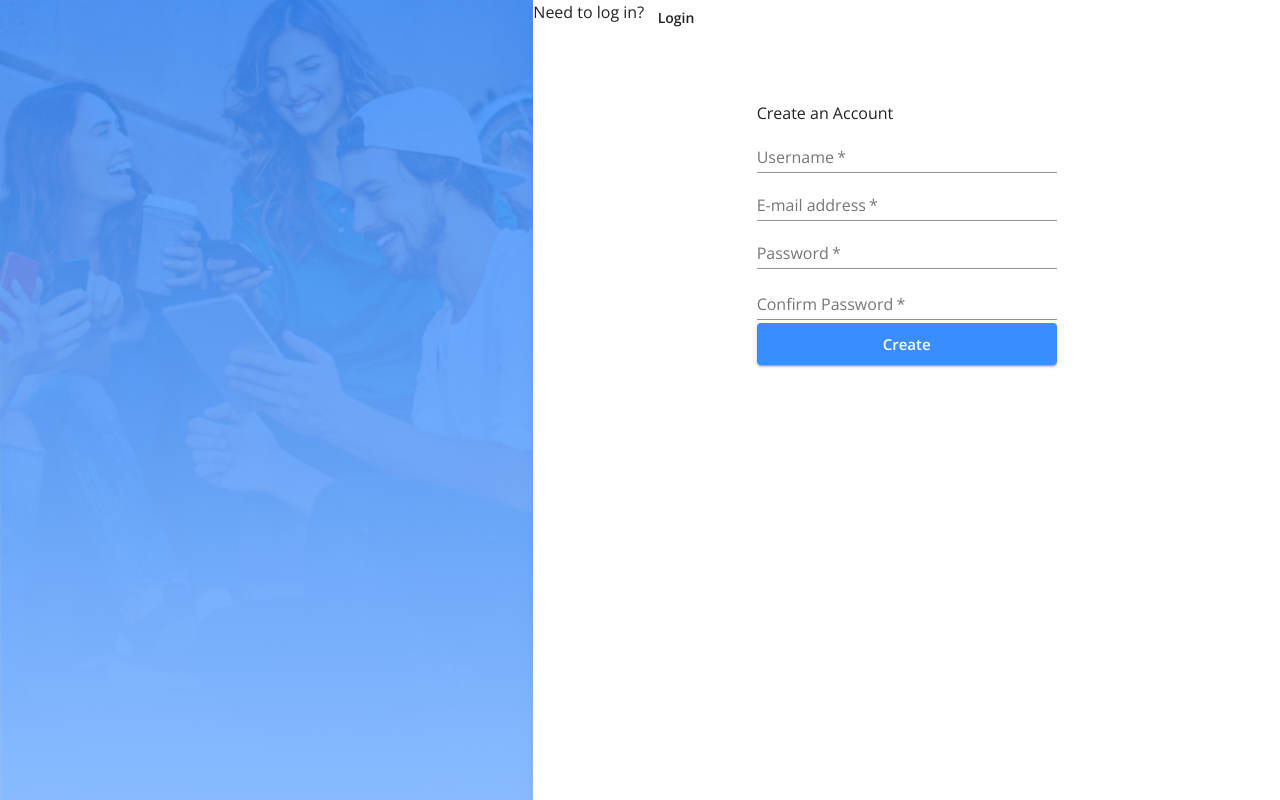
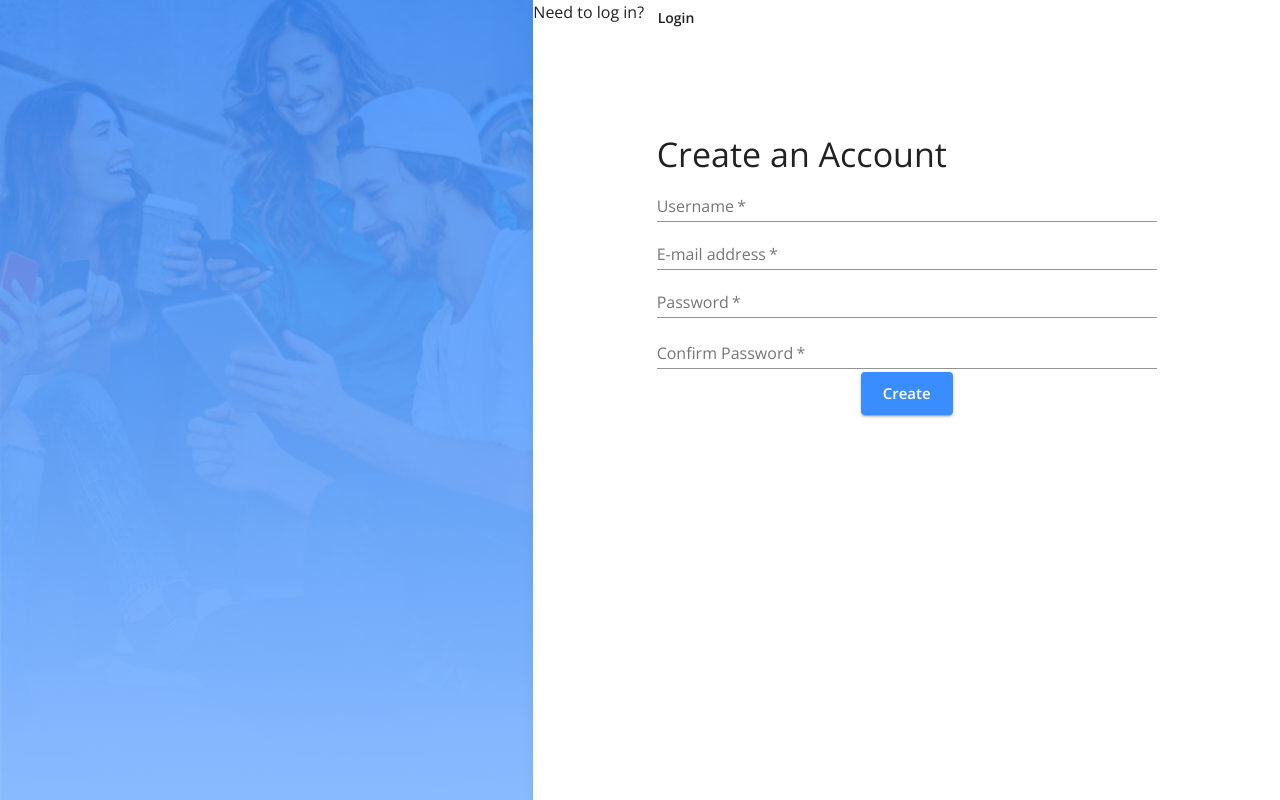
Before and after one commit to deliaconstantino/messenger-app, a React (Create React App) app in the folder client/: page / in a window 1280 px wide. Built offline with nearby package versions, Linux system fonts and the light colour scheme; no server answers.

Commit message:
added h4 to 'create an account' plus added padding

```diff
--- a/client/src/components/UserAccess/Signup.js
+++ b/client/src/components/UserAccess/Signup.js
@@ -17,6 +17,7 @@ const useStyles = makeStyles((theme) => ({
     display: "flex",
     direction: "column",
     justifyContent: "center",
+    padding: theme.spacing(4),
     // alignItems: "center",
   },
   input: {
@@ -25,7 +26,10 @@ const useStyles = makeStyles((theme) => ({
       minWidth: "250px"
     },
     [theme.breakpoints.up('sm')]: {
-      minWidth: "300px"
+      minWidth: "400px"
+    },
+    [theme.breakpoints.up('md')]: {
+      minWidth: "500px"
     },
     // [theme.breakpoints.up('lg')]: {
     //   backgroundColor: green[500],
@@ -53,13 +57,7 @@ const useStyles = makeStyles((theme) => ({
   formGrid: {
     justifyContent: "center",
     alignItems: "center",
-    // padding: theme.spacing(1),
     flexDirection: "column",
-    alignItems: "stretch",
-    // minWidth: "100%",
-    // width: "100%"
-    // // marginRight: '10',
-    // marginLeft: "10",
   },
   // button: {
   //   color: "white"
@@ -97,7 +95,7 @@ const Signup = (props) => {
         lg={7}
         xl={7}>
       <Box item>
-        <Typography>Create an Account</Typography>
+        <Typography variant="h4">Create an Account</Typography>
       </Box>
         <form onSubmit={handleRegister}>
           <Grid item container className={classes.formGrid} rowSpacing={1}>
--- a/client/src/components/UserAccess/UserAccessTwo.js
+++ b/client/src/components/UserAccess/UserAccessTwo.js
@@ -74,7 +74,7 @@ function UserAccessTwo(props) {
       <Grid
         item
         xs={false}
-        sm={6}
+        sm={false}
         md={5}
         lg={5}
         xl={5}
@@ -82,7 +82,7 @@ function UserAccessTwo(props) {
       >
         <Box
           xs={false}
-          sm={6}
+          sm={false}
           md={5}
           lg={5}
           xl={5}
@@ -92,7 +92,7 @@ function UserAccessTwo(props) {
       <Grid
         item
         xs={12}
-        sm={6}
+        sm={12}
         md={7}
         lg={7}
         xl={7}
--- a/client/src/themes/theme.js
+++ b/client/src/themes/theme.js
@@ -14,7 +14,7 @@ export const theme = createTheme({
     MuiInput: {
       input: {
         fontWeight: "bold",
-        minWidth: "300px"
+        // minWidth: "300px"
       }
     }
   },
```
